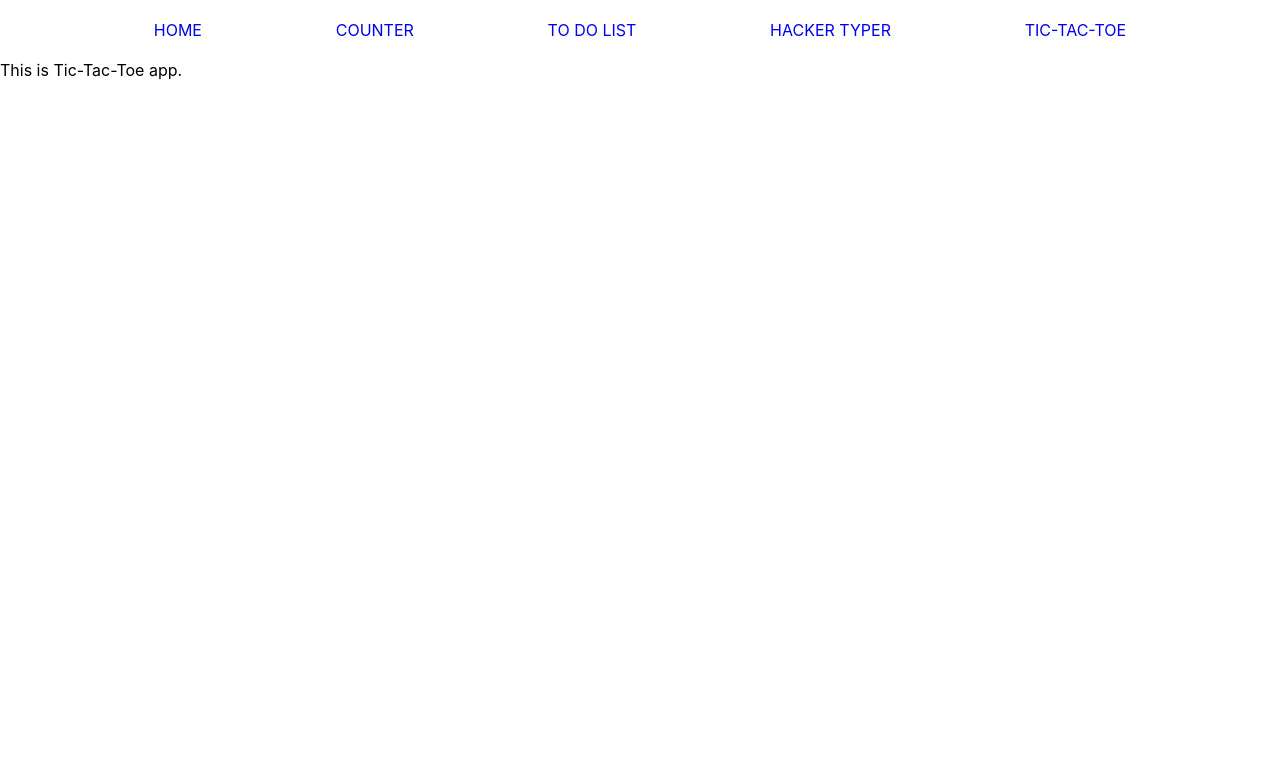
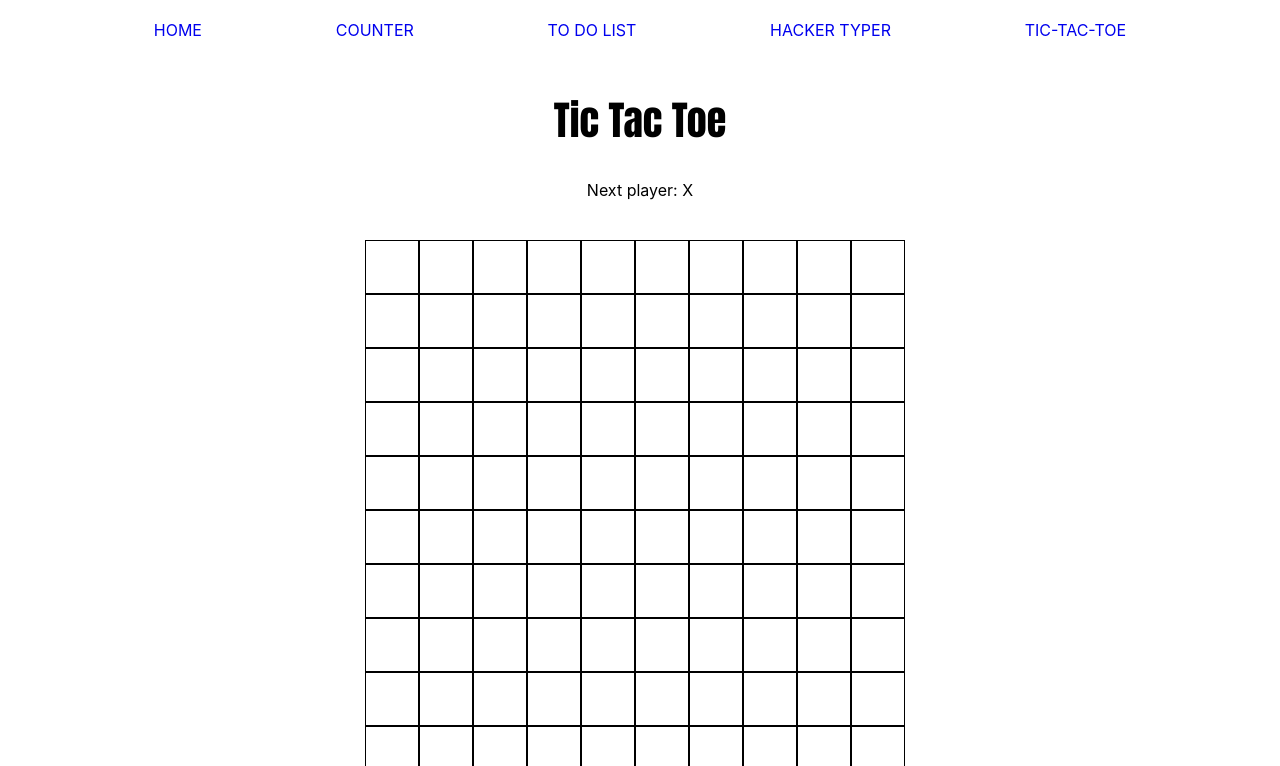
Before and after one commit to nicoleholubkova/React-apps, a React (Create React App) app: page /tic-tac-toe in a window 1280 px wide. Shown: the top 766 px of the page. Built offline with nearby package versions, Linux system fonts and the light colour scheme.

Commit message:
playing board added

```diff
--- a/src/tic-tac-toe/TicTacToeApp.tsx
+++ b/src/tic-tac-toe/TicTacToeApp.tsx
@@ -1,7 +1,54 @@
+import { TicTacToeBoard } from "./TicTacToeBoard";
+import { TicTacToeHeader } from "./TicTacToeHeader";
 import React from "react";
+import styled from "styled-components";
 
-export class TicTacToeApp extends React.Component {
+interface Square {
+  value: string;
+}
+
+export class TicTacToeApp extends React.Component<
+  {},
+  { turn: string; fields: any }
+> {
+  constructor(props) {
+    super(props);
+    this.state = {
+      turn: "X",
+      fields: this.createBoard(),
+    };
+  }
+
+  createBoard = () => {
+    let fields = Array(100).fill(" ");
+    return fields;
+  };
+
+  nextPlayer = () => {
+    this.setState((prevState) => ({
+      turn: prevState.turn === "X" ? "O" : "X",
+    }));
+  };
+
+  handleClick = () => {};
+
   render() {
-    return <div>This is Tic-Tac-Toe app.</div>;
+    return (
+      <div>
+        <H1>Tic Tac Toe</H1>
+        <TicTacToeHeader turn={this.state.turn} />
+        <TicTacToeBoard
+          fields={this.state.fields}
+          handleClick={this.handleClick}
+        />
+      </div>
+    );
   }
 }
+
+const H1 = styled.h1`
+  text-align: center;
+  font-size: 40px;
+  font-family: "Impact", fantasy;
+  margin: 50px 0 30px 0;
+`;
--- /dev/null
+++ b/src/tic-tac-toe/TicTacToeBoard.tsx
@@ -0,0 +1,38 @@
+import { TicTacToeSquare } from "./TicTacToeSquare";
+import React from "react";
+import styled from "styled-components";
+
+export class TicTacToeBoard extends React.Component<
+  { fields: any[]; handleClick: () => void },
+  {}
+> {
+  constructor(props) {
+    super(props);
+  }
+  render() {
+    // const doBr = (index) => {
+    //   return (index + 1) % 10 === 0;
+    // };
+    return (
+      <div>
+        <DivWrapper>
+          {this.props.fields.map((field, index) => [
+            <TicTacToeSquare
+              key={index}
+              value={field}
+              handleClick={this.props.handleClick}
+            />,
+            //doBr(index) ? <br /> : "",
+          ])}
+        </DivWrapper>
+      </div>
+    );
+  }
+}
+
+const DivWrapper = styled.div`
+  margin: auto;
+  max-width: 550px;
+  display: flex;
+  flex-wrap: wrap;
+`;
--- a/src/tic-tac-toe/TicTacToeField.tsx
+++ /dev/null
@@ -1,3 +0,0 @@
-import React from "react";
-
-export class TicTacToeField extends React.Component {}
--- a/src/tic-tac-toe/TicTacToeHeader.tsx
+++ b/src/tic-tac-toe/TicTacToeHeader.tsx
@@ -1,3 +1,13 @@
 import React from "react";
+import styled from "styled-components";
 
-export class TicTacToeHeader extends React.Component {}
+export class TicTacToeHeader extends React.Component<{ turn: string }, {}> {
+  render() {
+    return <DivWrapper>Next player: {this.props.turn} </DivWrapper>;
+  }
+}
+
+const DivWrapper = styled.div`
+  text-align: center;
+  margin-bottom: 40px;
+`;
--- a/src/tic-tac-toe/TicTacToeSquare.tsx
+++ b/src/tic-tac-toe/TicTacToeSquare.tsx
@@ -1,3 +1,27 @@
 import React from "react";
+import styled from "styled-components";
 
-export class TicTacToeSquare extends React.Component {}
+const Td = styled.td`
+  border: 1px solid black;
+  min-width: 50px;
+  height: 50px;
+  flex-wrap: wrap;
+`;
+
+interface SquareProps {
+  handleClick: () => void;
+  value: string;
+}
+
+export class TicTacToeSquare extends React.Component<SquareProps, {}> {
+  constructor(props) {
+    super(props);
+  }
+  render() {
+    return (
+      <div>
+        <Td></Td>
+      </div>
+    );
+  }
+}
```
